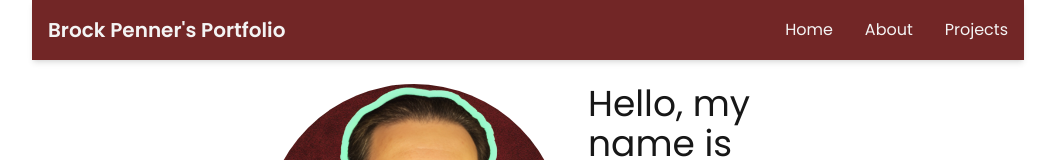
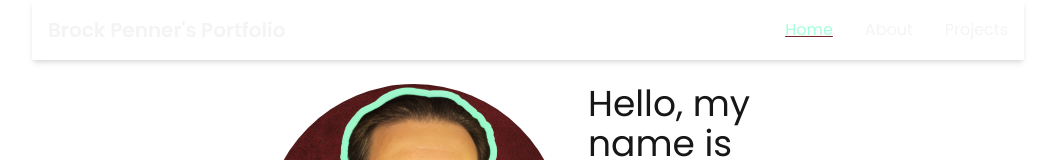
Before and after one commit to orbithammer/brocksportfolio, a Next.js app: page / in a window 1280 px wide. Shown: the top 160 px of the page, without its empty margins (112-1167 px from the left). Built offline with nearby package versions, Linux system fonts and the light colour scheme.

Commit message:
updated semantic HTML

```diff
--- a/app/components/Navbar.tsx
+++ b/app/components/Navbar.tsx
@@ -2,23 +2,49 @@
 
 import Link from "next/link"
 import { useState } from "react"
+import { usePathname } from "next/navigation"
 
 export default function Navbar() {
     const [isMenuOpen, setIsMenuOpen] = useState(false)
     const toggleMenu = () => {
         setIsMenuOpen(!isMenuOpen)
     }
+    const pathname = usePathname()
+    const isActive = (path: string):boolean => {
+        return pathname === path
+    }
 
     return (
-        <nav className="w-full p-4 bg-[#722626] text-[#f4f4f4] shadow-md">
+        <header>
+            <nav
+                className="w-full p-4 shadow-md"
+                style={{ backgroundColor: "var(--background)", color: "#f4f4f4" }}
+                role="navigation"
+                aria-label="Main Navigation"
+            >
                 <div className="max-w-6xl mx-auto flex justify-between items-center">
                     <div className="font-bold text-xl">
                         <Link href="/">Brock Penner's Portfolio</Link>
                     </div>
                     <div className="hidden md:flex space-x-8">
-                    <Link href="/" className="hover:text-[#a5ffd9] transition-colors">Home</Link>
-                    <Link href="/about" className="hover:text-[#a5ffd9] transition-colors">About</Link>
-                    <Link href="/projects" className="hover:text-[#a5ffd9] transition-colors">Projects</Link>
+                        <Link
+                            href="/"
+                            className={`hover:text-[#a5ffd9] transition-colors ${isActive('/') ? 'text-[#a5ffd9] underline decoration-[#722626]' : ''}`}
+                        >
+                            Home
+                        </Link>
+                        <Link
+                            href="/about"
+                            className={`hover:text-[#a5ffd9] transition-colors ${isActive('/about') ? 'text-[#a5ffd9] underline decoration-[#722626]' : ''}`}
+                        >
+                            About
+                        </Link>
+                        <Link
+                            href="/projects"
+                            className={`hover:text-[#a5ffd9] transition-colors ${isActive('/projects') ? 'text-[#a5ffd9] underline decoration-[#722626]' : ''}`}
+                        >
+                            Projects
+                        </Link>
                     </div>
                     <button
                         className="md:hidden text-[#f4f4f4]"
@@ -55,21 +81,21 @@ export default function Navbar() {
                         <div className="flex flex-col space-y-3 text-center">
                             <Link
                                 href="/"
-                            className="block py-2 hover:bg-[#a5ffd9] hover:text-[#722626] rounded transition-colors"
+                                className="block py-2 hover:bg-[var(--accent)] hover:text-[var(--primary)] rounded transition-colors"
                                 onClick={() => setIsMenuOpen(false)}
                             >
                                 Home
                             </Link>
                             <Link
                                 href="/about"
-                            className="block py-2 hover:bg-[#a5ffd9] hover:text-[#722626] rounded transition-colors"
+                                className="block py-2 hover:bg-[var(--accent)] hover:text-[var(--primary)] rounded transition-colors"
                                 onClick={() => setIsMenuOpen(false)}
                             >
                                 About
                             </Link>
                             <Link
                                 href="/projects"
-                            className="block py-2 hover:bg-[#a5ffd9] hover:text-[#722626] rounded transition-colors"
+                                className="block py-2 hover:bg-[var(--accent)] hover:text-[var(--primary)] rounded transition-colors"
                                 onClick={() => setIsMenuOpen(false)}
                             >
                                 Projects
@@ -78,5 +104,6 @@ export default function Navbar() {
                     </div>
                 )}
             </nav>
+        </header>
     )
 }
--- a/app/globals.css
+++ b/app/globals.css
@@ -3,6 +3,8 @@
 :root {
   --background: #ffffff;
   --foreground: #171717;
+  --primary: #722626;
+  --accent: #a5ffd9;
   --color-background: var(--background);
   --color-foreground: var(--foreground);
   --font-sans: var(--font-geist-sans);
@@ -23,8 +25,21 @@ body {
 }
 
 /* Custom classes */
-@layer components {
+/*@layer components {
   .highlight-text {
     @apply text-[#a5ffd9] underline decoration-[#722626];
   }
-}
+  .theme-button {
+    @apply flex flex-row justify-center items-center w-28 p-2.5 rounded-2xl
+           mx-2 my-0 font-inherit font-bold text-[#f4f4f4]
+           border border-solid border-[var(--accent)]
+           shadow-[0_0_7px_var(--accent)] bg-[var(--primary)];
+  }
+  .nav-link-hover {
+    @apply hover:text-[var(--accent)] transition-colors;
+  }
+  .mobile-menu-item {
+    @apply block py-2 hover:bg-[var(--accent)] hover:text-[var(--primary)]
+           rounded transition-colors;
+  }
+}*/
--- a/app/page.tsx
+++ b/app/page.tsx
@@ -19,7 +19,10 @@ import Next from "@/public/icons/next.svg"
 export default function Home() {
   return (
     <>
-      <header className="flex flex-col md:flex-row items-center md:items-start gap-6 p-6 mx-auto max-w-xl">
+      <section
+        className="flex flex-col md:flex-row items-center md:items-start gap-6 p-6 mx-auto max-w-xl"
+        aria-labelledby="introduction"
+      >
         <Image
           className="rounded-full"
           src={Portrait}
@@ -28,8 +31,8 @@ export default function Home() {
           alt="portrait of a middle aged man with a beard"
         />
         <div className="flex flex-col justify-center my-auto">
-          <h1 className="text-4xl">Hello, my name is <br/><span className="highlight-text">Brock Penner</span>.</h1>
-          <h1 className="text-4xl">I am a <br/><span className="highlight-text">junior developer</span>.</h1>
+          <h1 className="text-4xl">Hello, my name is <br/><span className="text-[#a5ffd9] underline decoration-[#722626]">Brock Penner</span>.</h1>
+          <h1 className="text-4xl">I am a <br/><span className="text-[#a5ffd9] underline decoration-[#722626]">junior developer</span>.</h1>
           <div className="flex items-center justify-center gap-2 mt-4">
             <p>Find me on </p>
             <a
@@ -77,7 +80,7 @@ export default function Home() {
               <ResumeLink />
           </div>
         </div>
-      </header>
+      </section>
       <main>
         <section className="flex flex-col items-center">
           <h2 className="text-2xl">Why hire me?</h2>
--- a/package.json
+++ b/package.json
@@ -29,7 +29,7 @@
     "eslint-config-next": "15.2.4",
     "jsdom": "^26.0.0",
     "postcss": "^8.5.3",
-    "tailwindcss": "^4.1.2",
+    "tailwindcss": "^4.1.6",
     "typescript": "^5",
     "vitest": "^3.1.1"
   }
```
Also changed, not shown: 1 other file (tests, documents, lock files or other folders). Lines whose indentation alone changed are shown as unchanged.
